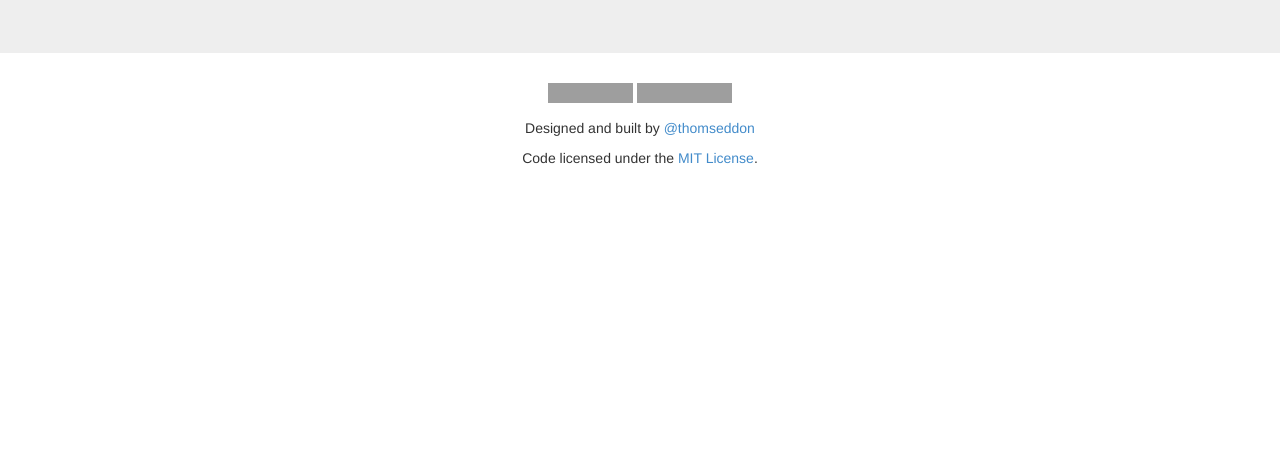
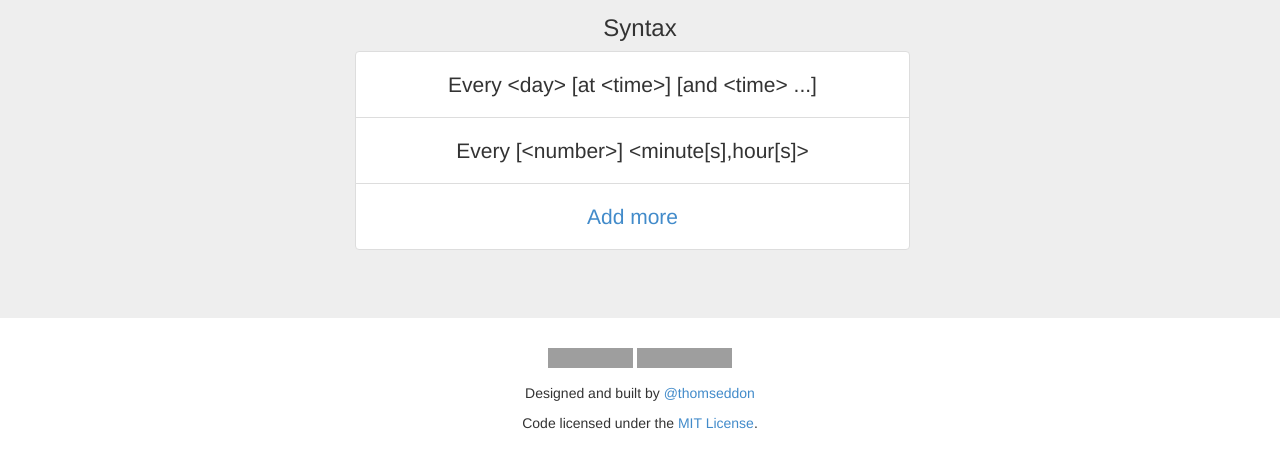
Before and after one commit to thomseddon/cronstring, a website with bundled scripts: page index.html in a window 1280 px wide. Shown: the part 299-766 px from the top of the page. Built offline with nearby package versions, Linux system fonts and the light colour scheme; grey boxes are pictures that could not be loaded.

Commit message:
Add note on syntax

```diff
--- a/index.html
+++ b/index.html
@@ -26,6 +26,10 @@
   body, input {
     text-align: center;
   }
+  .list-group-item {
+    padding: 5px 0;
+    margin-bottom: 4px;
+  }
   </style>
 
   <!--[if lt IE 9]>
@@ -39,6 +43,12 @@
       <h1>Cron Interval Generator</h1>
       <input type="text" class="form-control" id="input" placeholder="e.g. 'every day', 'every monday at 2pm'">
       <h1 id="output">* * * * *</h1>
+      <h3>Syntax</h3>
+      <ul class="list-group col-sm-6 col-sm-offset-3">
+        <li class="list-group-item">Every &lt;day&gt; [at &lt;time&gt;] [and &lt;time&gt; ...]</li>
+        <li class="list-group-item">Every [&lt;number&gt;] &lt;minute[s],hour[s]&gt;</li>
+        <li class="list-group-item"><a href="https://github.com/thomseddon/cronstring">Add more</a></li>
+      </ul>
     </div>
   </div>
 
```
